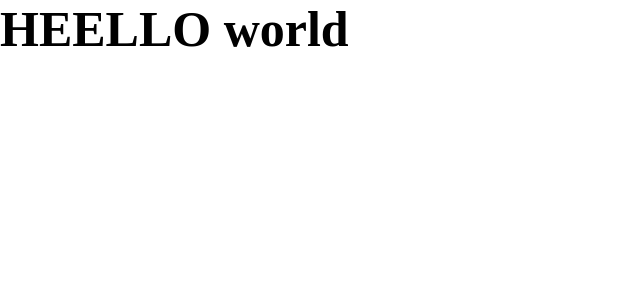
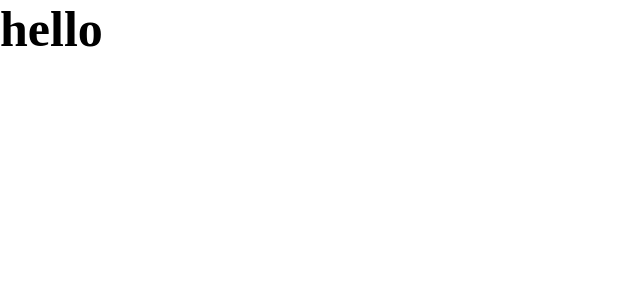
Before and after one commit to RishabhVerma098/policeuser, a React (Create React App) app: page / in a window 1280 px wide. Shown: the top 300 px of the page, without its empty margins (0-640 px from the left). Built offline with nearby package versions, Linux system fonts and the light colour scheme.

Commit message:
redux intialization , added colors in scss

```diff
--- a/package.json
+++ b/package.json
@@ -9,7 +9,10 @@
     "node-sass": "^4.13.1",
     "react": "^16.12.0",
     "react-dom": "^16.12.0",
-    "react-scripts": "3.3.0"
+    "react-redux": "^7.1.3",
+    "react-scripts": "3.3.0",
+    "redux": "^4.0.5",
+    "redux-thunk": "^2.3.0"
   },
   "scripts": {
     "start": "react-scripts start",
--- a/src/components/mainApp/App.js
+++ b/src/components/mainApp/App.js
@@ -1,9 +1,10 @@
 import React from "react";
 import "./app.scss";
-function App() {
+
+function App(props) {
   return (
     <div className="App">
-      <h1>HEELLO world</h1>
+      <h1>hello</h1>
     </div>
   );
 }
--- a/src/components/mainApp/app.scss
+++ b/src/components/mainApp/app.scss
@@ -4,6 +4,12 @@ $header3: 3rem;
 $header4: 2.5rem;
 $header5: 2rem;
 $text: 2rem;
+$chatBackgroundColor: #f4f7ff;
+$purpleColor: #e3e3ff;
+$themeColor: #fefdff;
+$blueColor: #7252f1;
+$blueTextColor: #6260b5;
+$pinkColor: #ec6bb0;
 
 @mixin flex($justify, $align, $direction) {
   display: flex;
--- a/src/index.js
+++ b/src/index.js
@@ -1,6 +1,18 @@
 import React from "react";
 import ReactDOM from "react-dom";
+import { createStore } from "redux";
+import { Provider } from "react-redux";
+import App from "./components/mainApp/App";
+import allReducers from "./store/reducers";
 
-import App from "./components/mainApp/App";
+const store = createStore(
+  allReducers,
+  window.__REDUX_DEVTOOLS_EXTENSION__ && window.__REDUX_DEVTOOLS_EXTENSION__()
+);
 
-ReactDOM.render(<App />, document.getElementById("root"));
+ReactDOM.render(
+  <Provider store={store}>
+    <App />
+  </Provider>,
+  document.getElementById("root")
+);
--- /dev/null
+++ b/src/store/reducers/index.js
@@ -0,0 +1,5 @@
+import { combineReducers } from "redux";
+
+const allReducers = combineReducers({});
+
+export default allReducers;
```
Also changed, not shown: src/store/actions/index.js (added), 1 other file (tests, documents, lock files or other folders).
